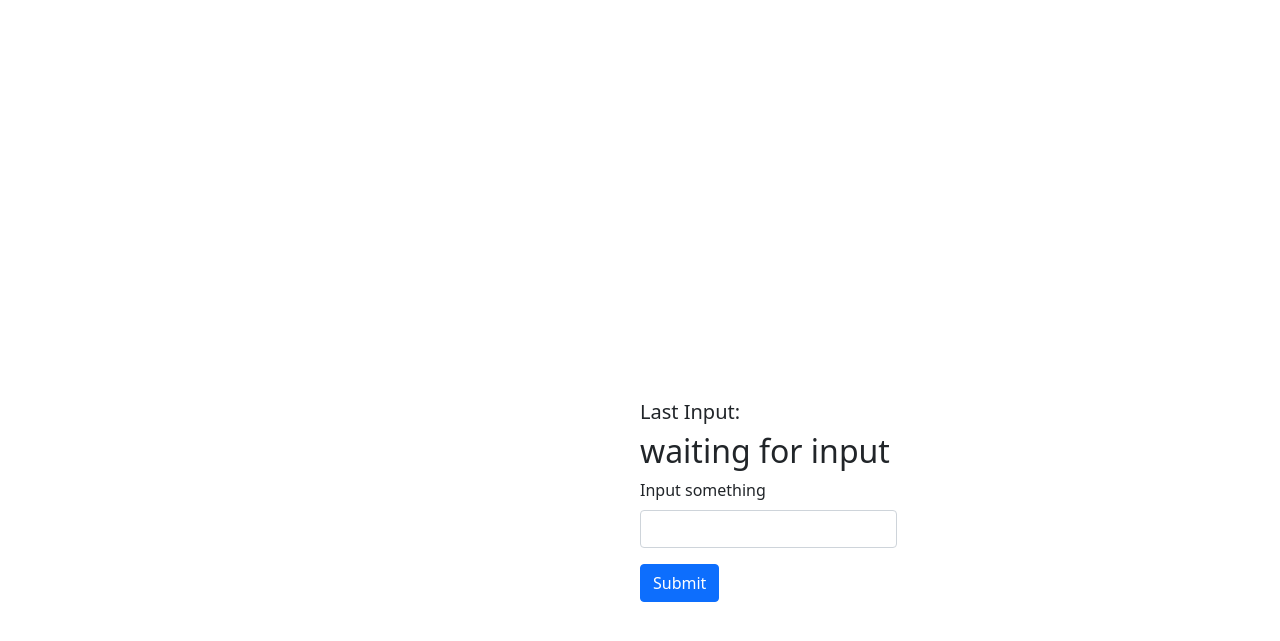
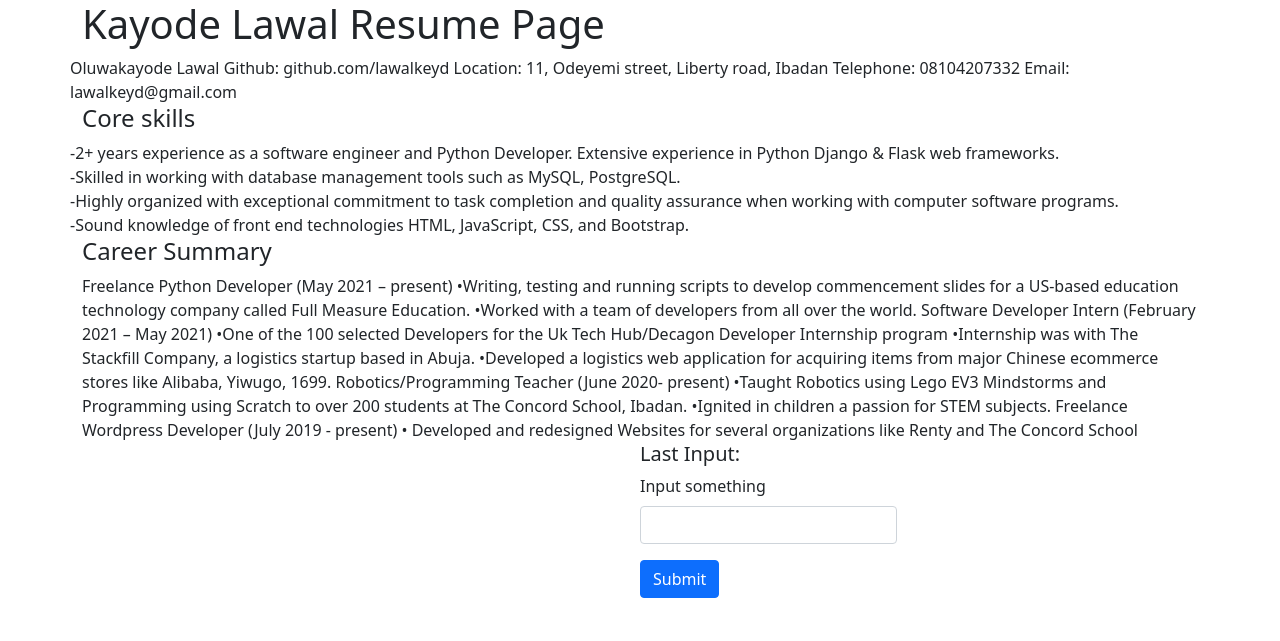
Before and after one commit to lawalkeyd/hng-task-2, a Flask app: page / in a window 1280 px wide. Shown: the top 641 px of the page. Run offline with Flask 2, Linux system fonts and the light colour scheme.

```diff
--- a/app.py
+++ b/app.py
@@ -1,6 +1,7 @@
 from flask import Flask, request , render_template
 
 app = Flask(__name__)
+data = []
 
 
 
@@ -8,5 +9,6 @@ app = Flask(__name__)
 def index(name='waiting for input'):
     if request.method == 'POST':
         name = request.form['name']
-        return render_template('index.html', name=name)
-    return render_template('index.html', name=name)
+        data.append(name)
+        return render_template('index.html', name=data)
+    return render_template('index.html', name=data)
--- a/templates/index.html
+++ b/templates/index.html
@@ -9,10 +9,67 @@
 <link href="https://cdn.jsdelivr.net/npm/bootstrap@5.1.0/dist/css/bootstrap.min.css" rel="stylesheet" integrity="sha384-KyZXEAg3QhqLMpG8r+8fhAXLRk2vvoC2f3B09zVXn8CA5QIVfZOJ3BCsw2P0p/We" crossorigin="anonymous">
 </head>
 <body>
-    <div class="position-absolute top-50 start-50">
+    <div class="container">
+      <h1>Kayode Lawal Resume Page</h1>
+      <div>
+          <div class="row">
+            Oluwakayode Lawal
+            Github: github.com/lawalkeyd
+            Location: 11, Odeyemi street, Liberty road, Ibadan
+            Telephone: 08104207332
+            Email: lawalkeyd@gmail.com
+
+          </div>
+
+
+
+          <div class="row">
+            <h4>Core skills </h4>
+            -2+ years experience as a software engineer and Python Developer. Extensive experience in Python Django & Flask web frameworks.  <br>
+            -Skilled in working with database management tools such as MySQL, PostgreSQL. <br>
+            -Highly organized with exceptional commitment to task completion and quality assurance when working with computer software programs. <br>
+            -Sound knowledge of front end technologies HTML, JavaScript, CSS, and Bootstrap.  <br>
+          </div>
+
+
+
+
+
+        <div>
+          <h4>Career Summary <br></h4>
+          Freelance Python Developer (May 2021 – present)
+          •Writing, testing and running scripts to develop commencement slides for a US-based education technology company called Full Measure Education.
+          •Worked with a team of developers from all over the world.
+
+          Software Developer Intern (February 2021 – May 2021)
+          •One of the 100 selected Developers for the Uk Tech Hub/Decagon  Developer Internship program
+          •Internship was with The Stackfill Company, a logistics startup based in Abuja.
+          •Developed a logistics web application for acquiring items from major Chinese ecommerce stores like Alibaba, Yiwugo, 1699.
+
+          Robotics/Programming Teacher (June 2020- present)
+          •Taught Robotics using Lego EV3 Mindstorms and Programming using Scratch to over 200 students at The Concord School, Ibadan.
+          •Ignited in children a passion for STEM subjects.
+
+          Freelance Wordpress Developer (July 2019 - present)
+          • Developed and redesigned Websites for several organizations like Renty and The Concord School
+
+
+        </div>
+
+
+      </div>
+
+
+    </div>
+
+    <div class="position-absolute top-70 start-50">
         <div>
             <h5>Last Input: <br></h5>
-            <h2>{{name}}</h2>
+            <h6>{%for n in name%}
+              {{n}}
+              {% endfor %}
+
+            </h6>
         </div>
         <div>
           <form action="/" method="POST">
```
